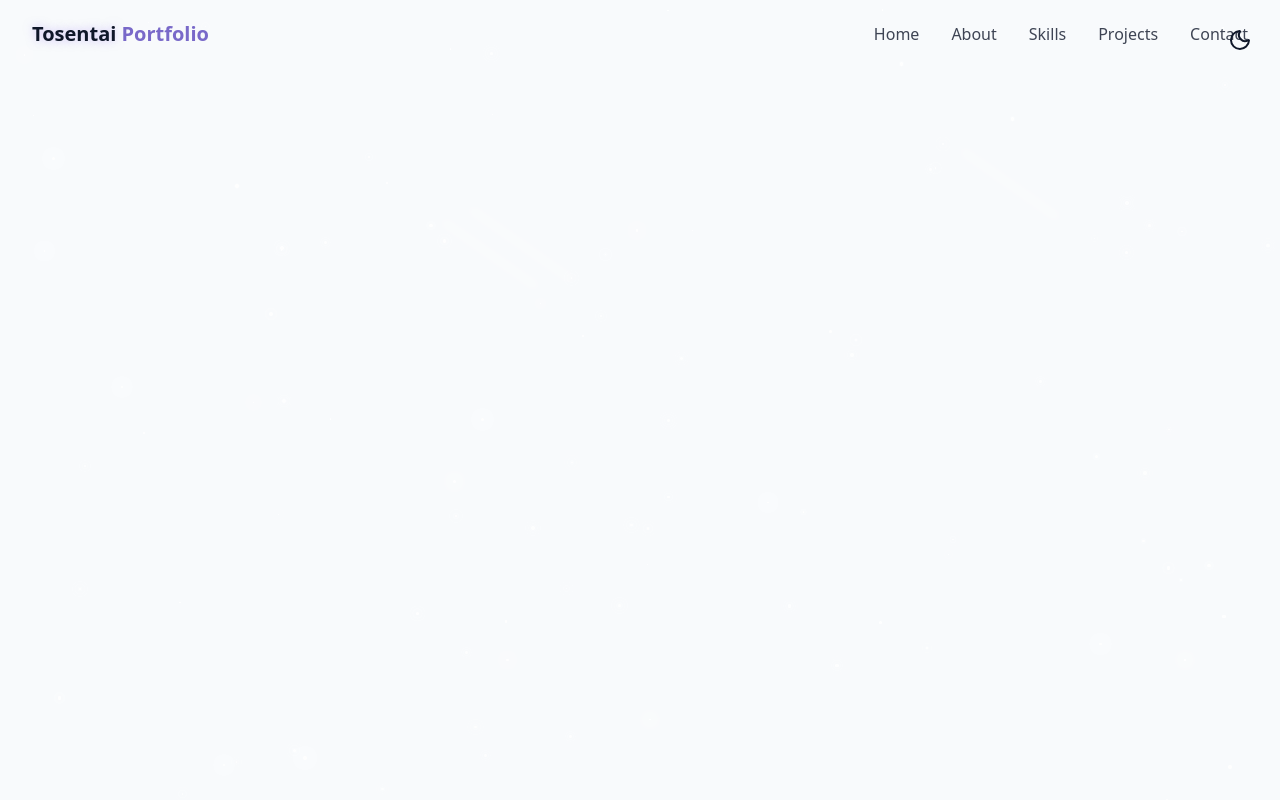
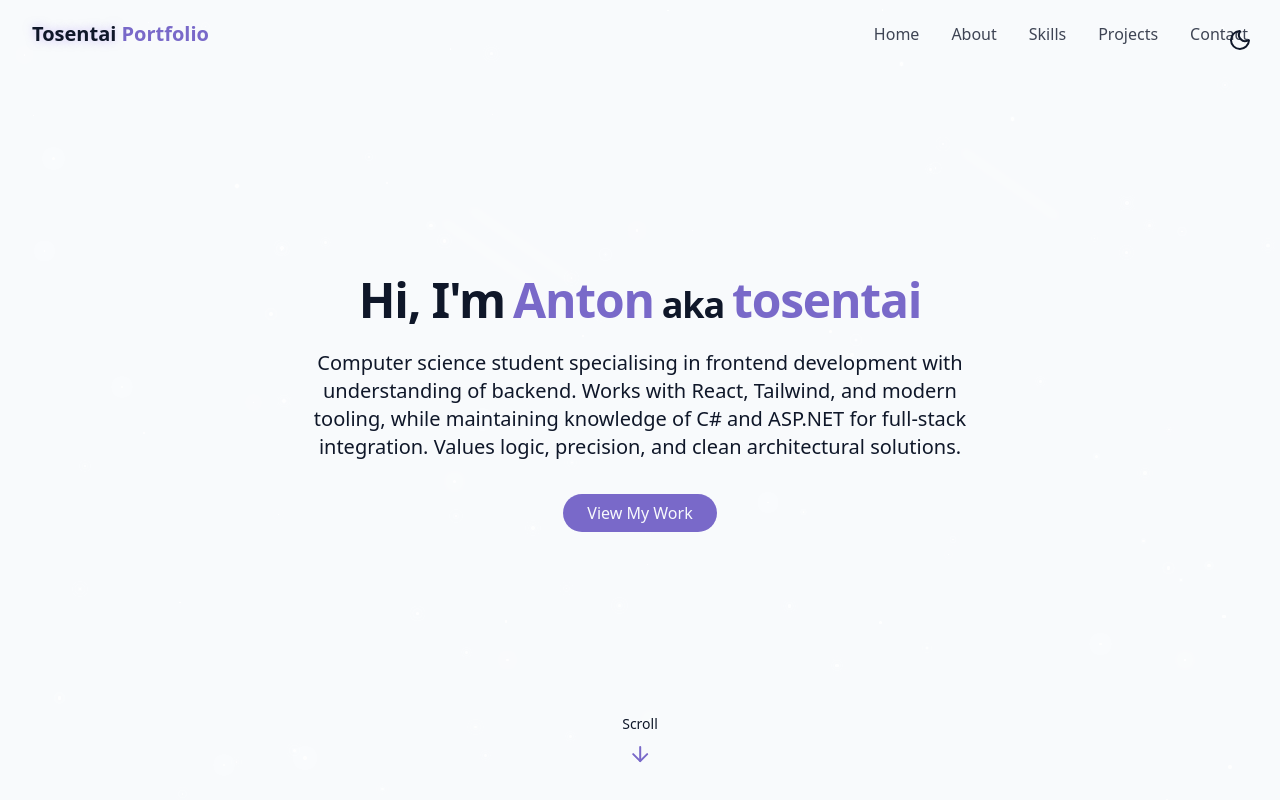
Before and after one commit to tosentai/CV, a React (Vite) app: page / in a window 1280 px wide. Built offline with nearby package versions, Linux system fonts and the light colour scheme.

Commit message:
HeroSection added

```diff
--- /dev/null
+++ b/src/components/HeroSection.jsx
@@ -0,0 +1,57 @@
+import { ArrowDown } from "lucide-react";
+
+export const HeroSection = () => {
+    return (
+        <section
+            id="hero"
+            className="relative min-h-screen flex flex-col items-center justify-center px-4"
+        >
+            <div className="container max-w-4xl mx-auto text-center z-10">
+                <div className="space-y-6">
+                    <h1 className="text-3xl md:text-5xl font-bold tracking-tight">
+                        <span className="opacity-0 animate-fade-in">
+                            Hi, I'm
+                        </span>
+                        <span className="text-primary ml-2 opacity-0 animate-fade-in-delay-1">
+                            Anton
+                        </span>
+                        <span className="text-2xl md:text-4xl ml-2 opacity-0 animate-fade-in-delay-2">
+                            aka
+                        </span>
+                        <span className="text-primary ml-2 opacity-0 animate-fade-in-delay-3">
+                            tosentai
+                        </span>
+                    </h1>
+
+                    <p className="text-lg md:text-xl text-muted-foreground max-w-2xl mx-auto opacity-0 animate-fade-in-delay-4">
+                        Computer science student specialising in frontend
+                        development with understanding of backend. Works with
+                        React, Tailwind, and modern tooling, while maintaining
+                        knowledge of C# and ASP.NET for full-stack integration.
+                        Values logic, precision, and clean architectural
+                        solutions.
+                    </p>
+
+                    <div className="pt-4 opacity-0 animate-fade-in-delay-5">
+                        <a href="#projects" className="cosmic-button">
+                            View My Work
+                        </a>
+                    </div>
+                </div>
+            </div>
+
+            {/* <div className="absolute inset-0 overflow-hidden">
+                <div className="relative w-full h-full">
+                    <div className="absolute inset-0 bg-gradient-to-r from-primary to-secondary opacity-30"></div>
+                </div>
+            </div> */}
+
+            <div className="absolute bottom-8 left-1/2 transform -translate-x-1/2 flex flex-col items-center animate-bounce">
+                <span className="text-sm text-muted-foreground mb-2">
+                    Scroll
+                </span>
+                <ArrowDown className="w-6 h-6 text-primary " />
+            </div>
+        </section>
+    );
+};
--- a/src/index.css
+++ b/src/index.css
@@ -17,6 +17,7 @@
     --animate-fade-in-delay-2: fade-in 0.7s ease-out 0.4s forwards;
     --animate-fade-in-delay-3: fade-in 0.7s ease-out 0.6s forwards;
     --animate-fade-in-delay-4: fade-in 0.7s ease-out 0.8s forwards;
+    --animate-fade-in-delay-5: fade-in 0.7s ease-out 1s forwards;
     --animate-meteor: meteor 5s linear infinite;
 
     @keyframes float {
--- a/src/pages/Home.jsx
+++ b/src/pages/Home.jsx
@@ -1,6 +1,7 @@
 import { ThemeToggle } from "../components/ThemeToggle";
 import { StarBackground } from "@/components/StarBackground";
 import { Navbar } from "@/components/Navbar";
+import { HeroSection } from "@/components/HeroSection";
 
 export const Home = () => {
     return (
@@ -12,7 +13,9 @@ export const Home = () => {
             {/* Navbar */}
             <Navbar />
             {/* Main Content */}
-
+            <main>
+                <HeroSection />
+            </main>
             {/* Footer */}
         </div>
     );
```
